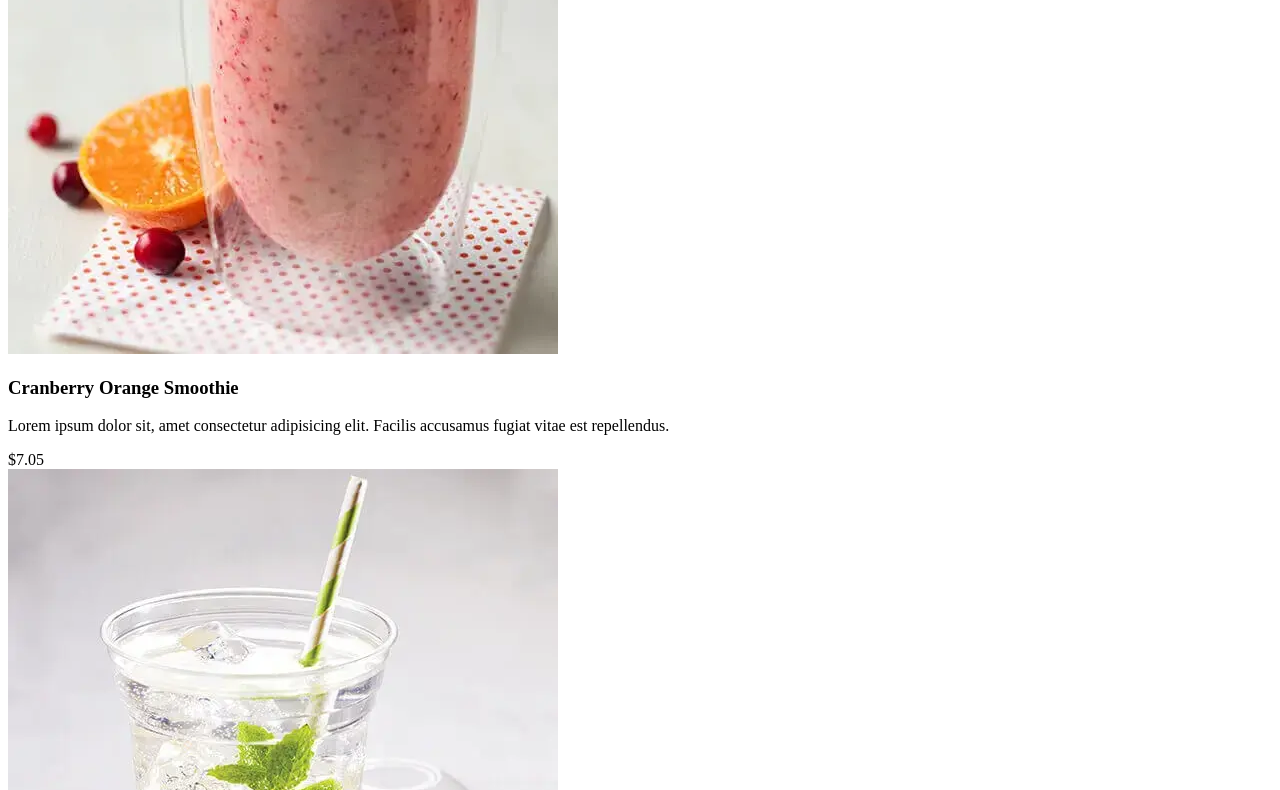
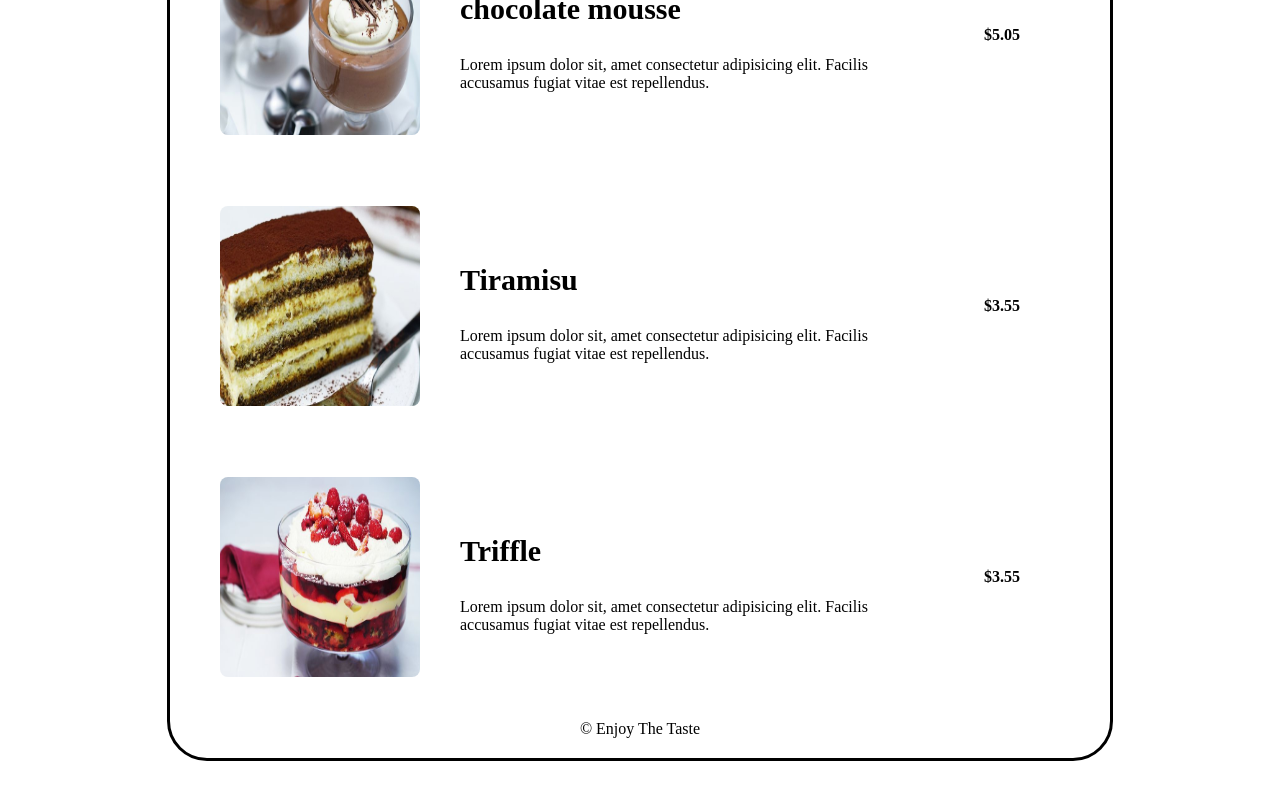
Before and after one commit to NatalieVinyu/Menu-Like-Website, a plain HTML site: page index.html in a window 1280 px wide. Shown: the part 2010-2800 px from the top of the page. After the commit the page ends 2771 px from the top, so only its background shows below. Drawn offline with Linux system fonts and the light colour scheme.

Commit message:
aligning content

```diff
--- a/index.html
+++ b/index.html
@@ -4,6 +4,7 @@
   <meta charset="UTF-8">
   <meta name="viewport" content="width=device-width, initial-scale=1.0">
   <title>Menu-like Website</title>
+  <link rel="stylesheet" href="styles.css">
 </head>
 <body>
   <header>
@@ -21,25 +22,36 @@
 
     <div class="item">
       <img src="images/Bacon-and-egg-burger-400x400.jpg.webp" alt="Bacon-and-egg-burger">
+
+      <div class="item-info">
         <h3>Burger and egg</h3>
         <p>Lorem ipsum dolor sit, amet consectetur adipisicing elit. Facilis accusamus fugiat vitae est repellendus.</p>
+      </div>
+
       <span class="price">$5.05</span>
     </div>
 
     <div class="item">
       <img src="images/Pork-breakfast-burger--400x400.jpg.webp" alt="Pork-breakfast-burger">
+
+      <div class="item-info">
         <h3>Pork Burger</h3>
         <p>Lorem ipsum dolor sit, amet consectetur adipisicing elit. Facilis accusamus fugiat vitae est repellendus.</p>
+      </div>
+
       <span class="price">$3.55</span>
     </div>
 
     <div class="item">
       <img src="images/Sweet-chilli-burger-400x400.jpg.webp" alt="Sweet-chilli-burger">
+
+      <div class="item-info">
         <h3>Sweet Chilli Burger</h3>
         <p>Lorem ipsum dolor sit, amet consectetur adipisicing elit. Facilis accusamus fugiat vitae est repellendus.</p>
+      </div>
+
       <span class="price">$3.55</span>
     </div>
-
   </section>
 
   <section class="category">
@@ -47,22 +59,34 @@
 
     <div class="item">
       <img src="images/Cranberry Orange Smoothie.webp" alt="Cranberry Orange Smoothie">
+
+      <div class="item-info">
         <h3>Cranberry Orange Smoothie</h3>
         <p>Lorem ipsum dolor sit, amet consectetur adipisicing elit. Facilis accusamus fugiat vitae est repellendus.</p>
+      </div>
+
       <span class="price">$7.05</span>
     </div>
 
     <div class="item">
       <img src="images/Mango Mint Soda.webp" alt="Mango Mint Soda">
+
+      <div class="item-info">
         <h3>Mango Mint Soda</h3>
         <p>Lorem ipsum dolor sit, amet consectetur adipisicing elit. Facilis accusamus fugiat vitae est repellendus.</p>
+      </div>
+
       <span class="price">$5.05</span>
     </div>
 
     <div class="item">
       <img src="images/Mango Tango.webp" alt="Mango Tango">
+
+      <div class="item-info">
         <h3>Mango Tango</h3>
         <p>Lorem ipsum dolor sit, amet consectetur adipisicing elit. Facilis accusamus fugiat vitae est repellendus.</p>
+      </div>
+
       <span class="price">$5.05</span>
     </div>
 
@@ -73,22 +97,34 @@
 
     <div class="item">
       <img src="images/chocolate_mousse_in_minutes_1980x1320-117905-1.jpg" alt="chocolate_mousse">
+
+      <div class="item-info">
         <h3>chocolate mousse</h3>
         <p>Lorem ipsum dolor sit, amet consectetur adipisicing elit. Facilis accusamus fugiat vitae est repellendus.</p>
+      </div>
+
       <span class="price">$5.05</span>
     </div>
 
     <div class="item">
       <img src="images/tiramisu-hero-cropped-200103-1.jpg" alt="tiramisu">
+
+      <div class="item-info">
         <h3>Tiramisu</h3>
         <p>Lorem ipsum dolor sit, amet consectetur adipisicing elit. Facilis accusamus fugiat vitae est repellendus.</p>
+      </div>
+
       <span class="price">$3.55</span>
     </div>
 
     <div class="item">
       <img src="images/triffle-119211-2.jpg" alt="triffle">
+
+      <div class="item-info">
         <h3>Triffle</h3>
         <p>Lorem ipsum dolor sit, amet consectetur adipisicing elit. Facilis accusamus fugiat vitae est repellendus.</p>
+      </div>
+
       <span class="price">$3.55</span>
     </div>
 
--- a/styles.css
+++ b/styles.css
@@ -0,0 +1,51 @@
+body {
+  max-width: 900px;
+  margin: 0 auto;
+  padding: 20px;
+  border: solid;
+  border-radius: 40px;
+}
+
+.menu {
+  display: flex;
+  justify-content: space-evenly;
+}
+
+.item {
+  display: flex;
+  align-items: center;
+  margin: 15px;
+  padding: 15px;
+}
+
+.item-info {
+  flex: 1;
+  margin: 40px;
+}
+
+.price{
+  font-weight: bold;
+  padding: 40px;
+}
+
+h1 {
+  text-align: center;
+}
+
+h2 {
+  margin-left: 30px;
+}
+
+h3 {
+  font-size: 30px;
+}
+
+img {
+  width: 200px;
+  height: 200px;
+  border-radius: 8px;
+}
+
+footer {
+  text-align: center;
+}
```
Lines whose indentation alone changed are shown as unchanged.
